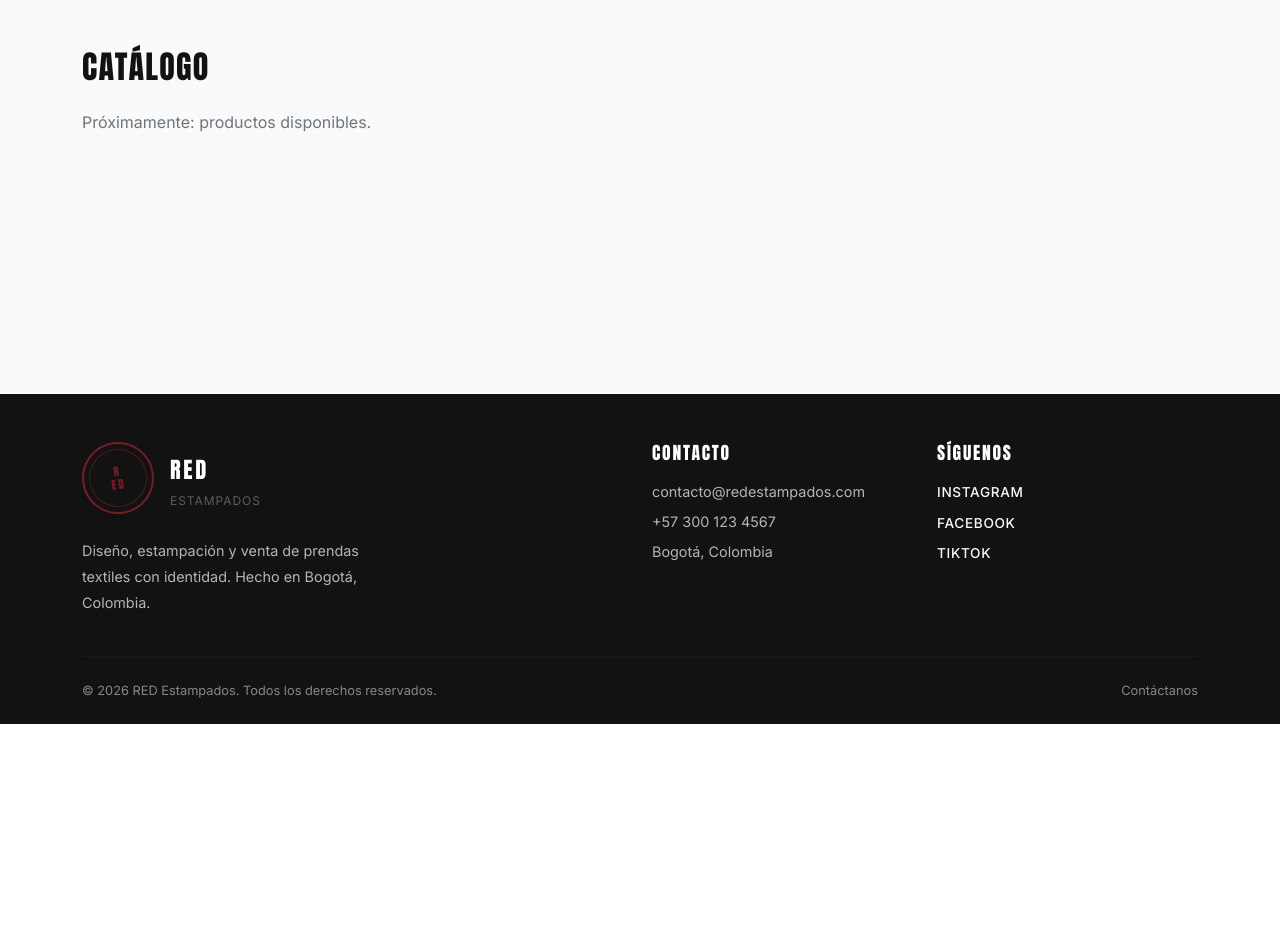
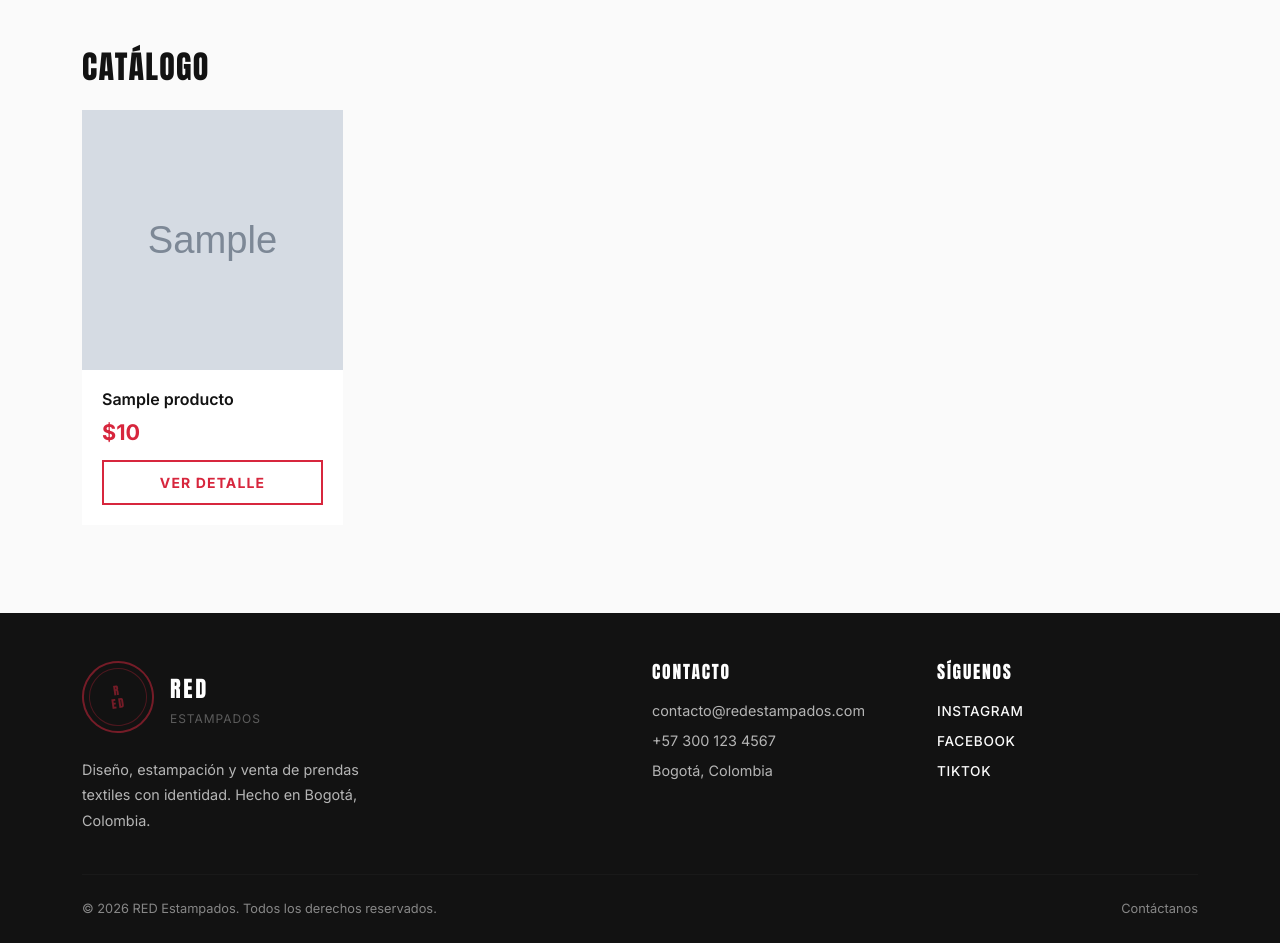
Before and after one commit to eliassidez123234dfs/Web_login_django, a Django app: page /products/ in a window 1280 px wide. Shown: the part 76-1019 px from the top of the page. Before the commit the page ends 800 px from the top, so only its background shows below. Run offline with Django 5.2, Linux system fonts and the light colour scheme; tables that the repository leaves empty hold one stand-in row (values such as "Sample post"); grey boxes marked "Sample" are stand-in pictures; some libraries are stand-ins or nearby versions.

Commit message:
feat: add product catalogue grid with card component and detail view

```diff
--- a/products/templates/products/catalogue.html
+++ b/products/templates/products/catalogue.html
@@ -1,10 +1,24 @@
 {% extends 'base.html' %}
+{% load static %}
 
 {% block title %}Catálogo — RED{% endblock %}
 
 {% block content %}
 <div class="container py-4">
     <h1 class="page-title-red">Catálogo</h1>
-    <p class="text-muted">Próximamente: productos disponibles.</p>
+
+    {% if productos %}
+        <div class="row g-4">
+            {% for producto in productos %}
+                <div class="col-sm-6 col-lg-4 col-xl-3">
+                    {% include 'components/card_product.html' %}
+                </div>
+            {% endfor %}
+        </div>
+    {% else %}
+        <div class="text-center py-5">
+            <p class="text-muted mb-0">No hay productos disponibles en este momento.</p>
+        </div>
+    {% endif %}
 </div>
 {% endblock %}
--- a/products/urls.py
+++ b/products/urls.py
@@ -5,5 +5,6 @@ app_name = 'products'
 
 urlpatterns = [
     path('', views.catalogue, name='catalogue'),
+    path('<int:pk>/', views.detail, name='detail'),
     path('admin/', views.admin_panel, name='admin_panel'),
 ]
--- a/products/views.py
+++ b/products/views.py
@@ -1,9 +1,16 @@
-from django.shortcuts import render
+from django.shortcuts import render, get_object_or_404
 from django.contrib.admin.views.decorators import staff_member_required
+from .models import Producto
 
 
 def catalogue(request):
-    return render(request, 'products/catalogue.html')
+    productos = Producto.objects.filter(disponible=True)
+    return render(request, 'products/catalogue.html', {'productos': productos})
+
+
+def detail(request, pk):
+    producto = get_object_or_404(Producto, pk=pk)
+    return render(request, 'products/detail.html', {'producto': producto})
 
 
 @staff_member_required
--- a/templates/components/card_product.html
+++ b/templates/components/card_product.html
@@ -0,0 +1,17 @@
+{% load static %}
+<div class="product-card h-100 position-relative">
+    <a href="{% url 'products:detail' producto.id %}" class="text-decoration-none">
+        <div class="product-card-img">
+            {% if producto.imagen %}
+                <img src="{{ producto.imagen.url }}" alt="{{ producto.nombre }}" class="product-card-img" style="object-fit: cover;">
+            {% else %}
+                <span>{{ producto.nombre }}</span>
+            {% endif %}
+        </div>
+    </a>
+    <div class="product-card-body">
+        <h3 class="product-card-title">{{ producto.nombre }}</h3>
+        <p class="product-card-price">${{ producto.precio|floatformat:0 }}</p>
+        <a href="{% url 'products:detail' producto.id %}" class="btn btn-outline-red btn-sm w-100">Ver detalle</a>
+    </div>
+</div>
```
Also changed, not shown: products/templates/products/detail.html (added, +26 -0 lines).
